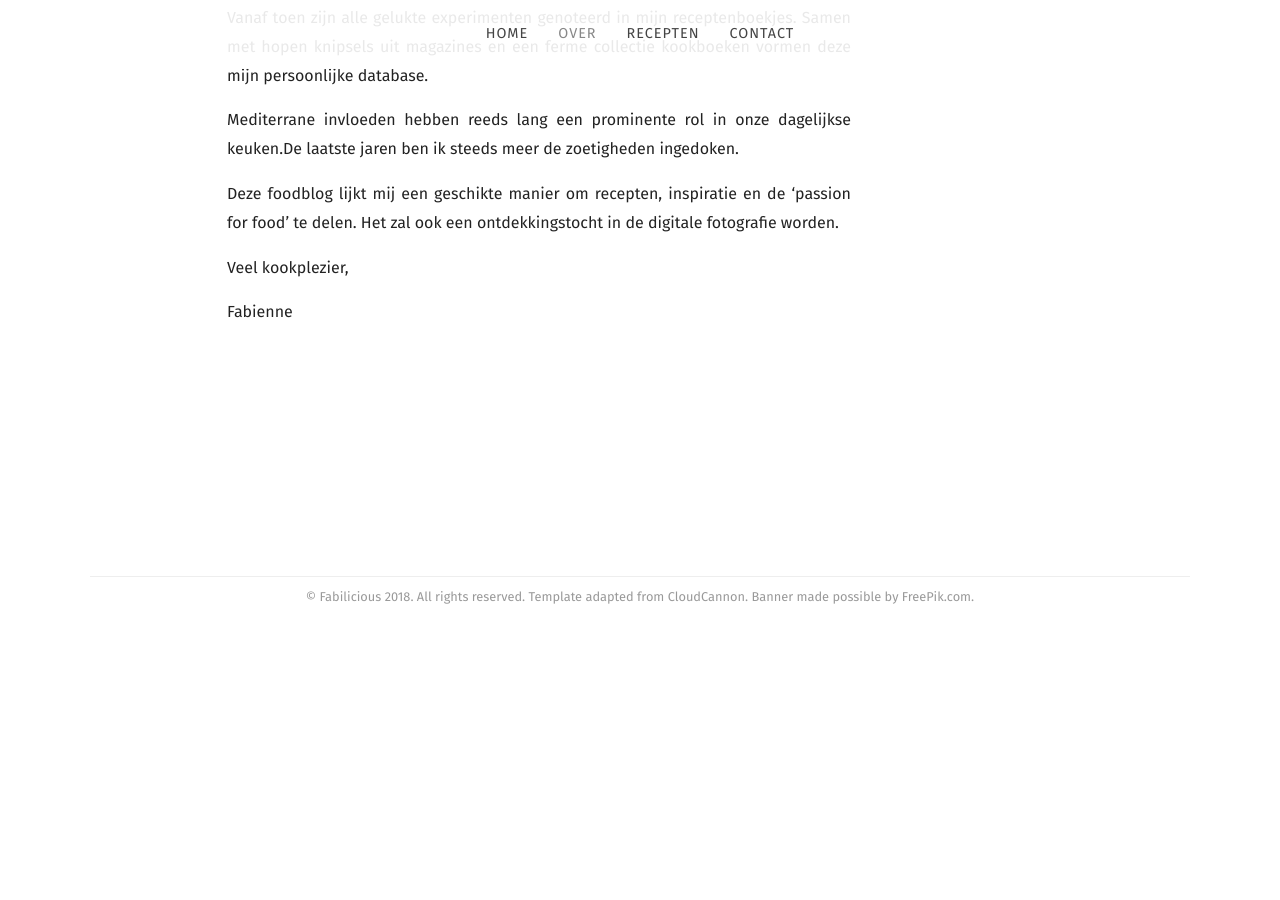
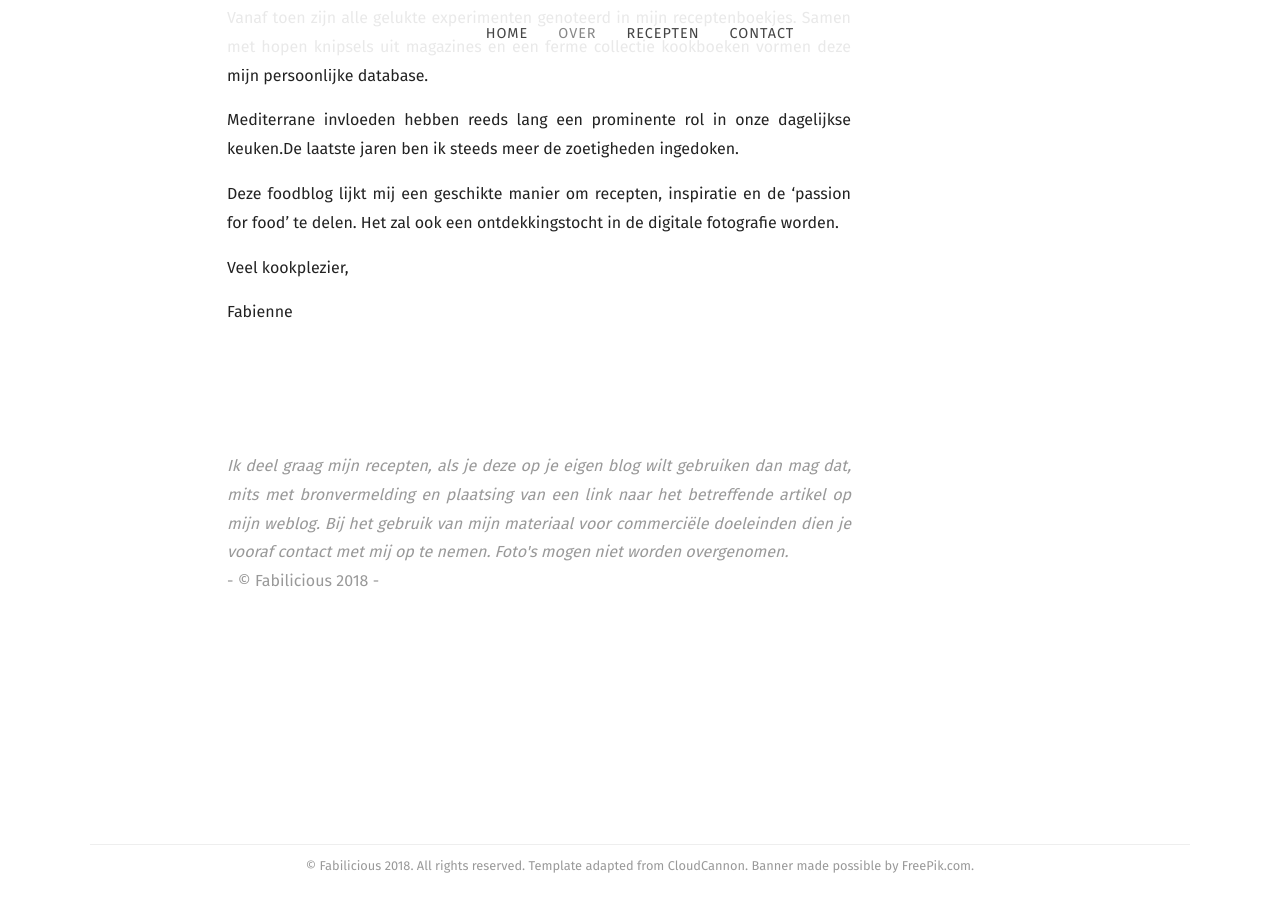
Before and after one commit to fabilicious/fabilicious.github.io, a Jekyll site: the page built from about.html, in a window 1280 px wide and 900 px high, scrolled down 939 px. Built offline with Jekyll 4.4.1, drawn with Linux system fonts in a browser that asks for light colours; some web fonts are replaced; before the commit the page ends 1571 px from its top, so only the background shows below that.

Commit message:
changed copyright

```diff
--- a/about.html
+++ b/about.html
@@ -19,5 +19,10 @@ title: About
     <p>Veel kookplezier,</p>
     <p></p>
     <p>Fabienne</p>
+    <p style="margin-top:20%;color:#999">
+            <i>Ik deel graag mijn recepten,  als je deze op je eigen blog wilt gebruiken dan mag dat, mits met bronvermelding en plaatsing van een link naar het betreffende artikel op mijn weblog.
+                Bij het gebruik van mijn materiaal voor commerciële doeleinden dien je vooraf contact met mij op te nemen. Foto's mogen niet worden overgenomen. <br></i>
+                - &copy Fabilicious 2018 -
+            </p>
     </div>
 </div>
```
